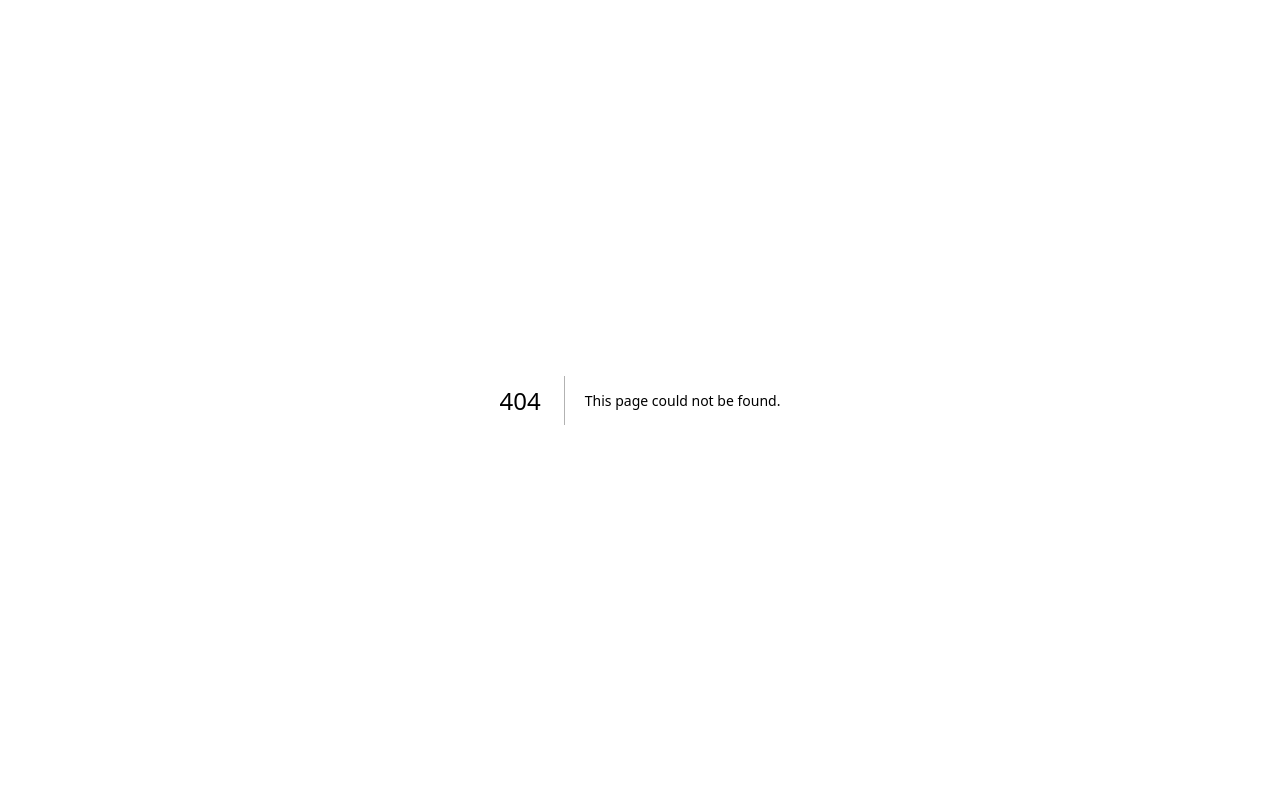
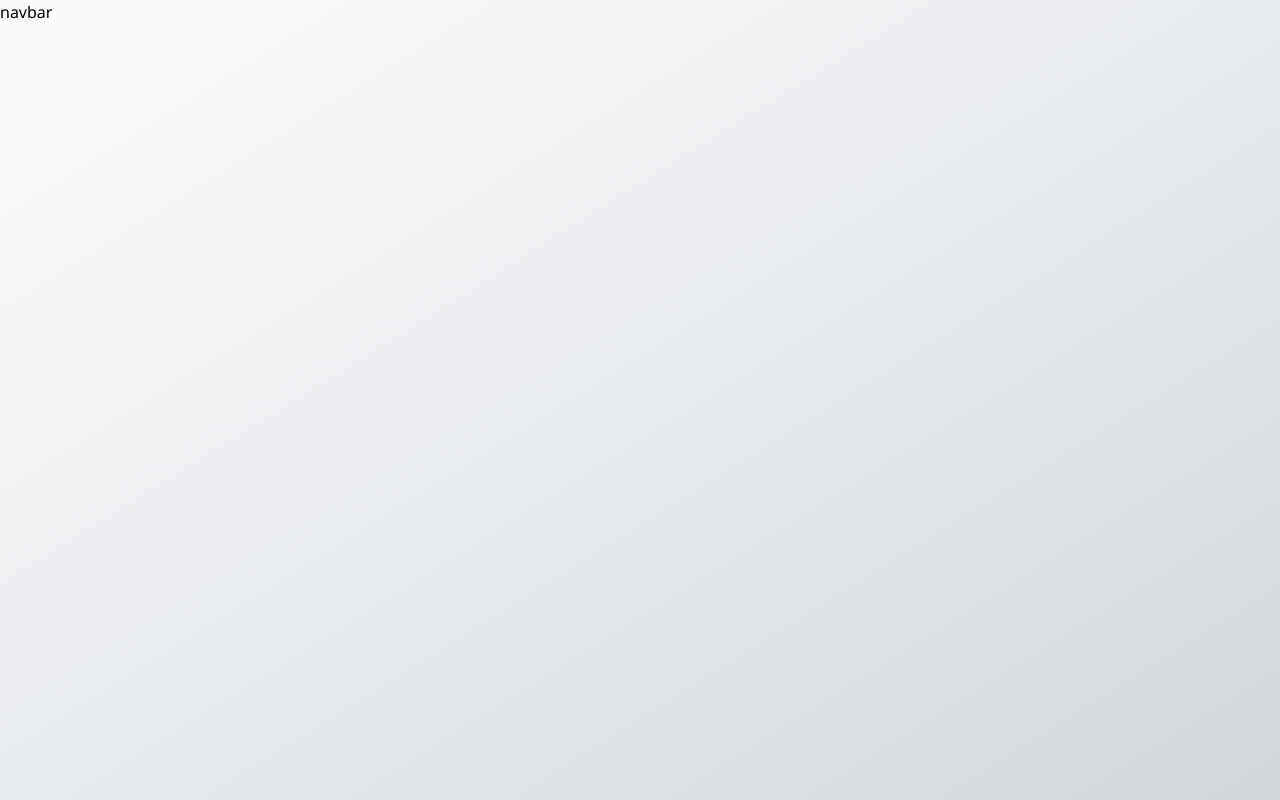
Before and after one commit to johnnygerard/greatfrontend-nextjs, a Next.js app: page /solution/navbar-component in a window 1280 px wide. Before the commit this address had no page. Built offline with nearby package versions, Linux system fonts and the light colour scheme.

Commit message:
feat: add Navbar boilerplate code

```diff
--- a/src/app/globals.css
+++ b/src/app/globals.css
@@ -40,6 +40,8 @@
 
 /*noinspection CssUnresolvedCustomProperty*/
 @theme {
+  --lg-canvas: 148deg, #f9fafb 8.89%, #d2d6db 100.48%;
+
   /* Colors */
   --color-amber-200: #fde68a;
   --color-amber-50: #fffbeb;
--- a/src/app/page.tsx
+++ b/src/app/page.tsx
@@ -18,6 +18,10 @@ const HomePage = () => {
               text: "Button Component",
               url: "/solution/button-component",
             },
+            {
+              text: "Navbar Component",
+              url: "/solution/navbar-component",
+            },
           ].map(({ text, url }) => (
             <li key={text}>
               <Link
--- /dev/null
+++ b/src/app/solution/navbar-component/page.tsx
@@ -0,0 +1,17 @@
+import { Navbar } from "@/component/navbar";
+import { Metadata } from "next";
+import { memo } from "react";
+
+export const metadata: Metadata = {
+  title: "Navbar Component",
+};
+
+const Page = () => {
+  return (
+    <main className="min-h-screen bg-linear-(--lg-canvas)">
+      <Navbar />
+    </main>
+  );
+};
+
+export default memo(Page);
--- /dev/null
+++ b/src/component/navbar.tsx
@@ -0,0 +1,11 @@
+import { memo } from "react";
+
+type Props = {
+  className?: string;
+};
+
+export const Navbar = memo(({ className }: Props) => {
+  return <div className={className}>navbar</div>;
+});
+
+Navbar.displayName = "Navbar";
```
